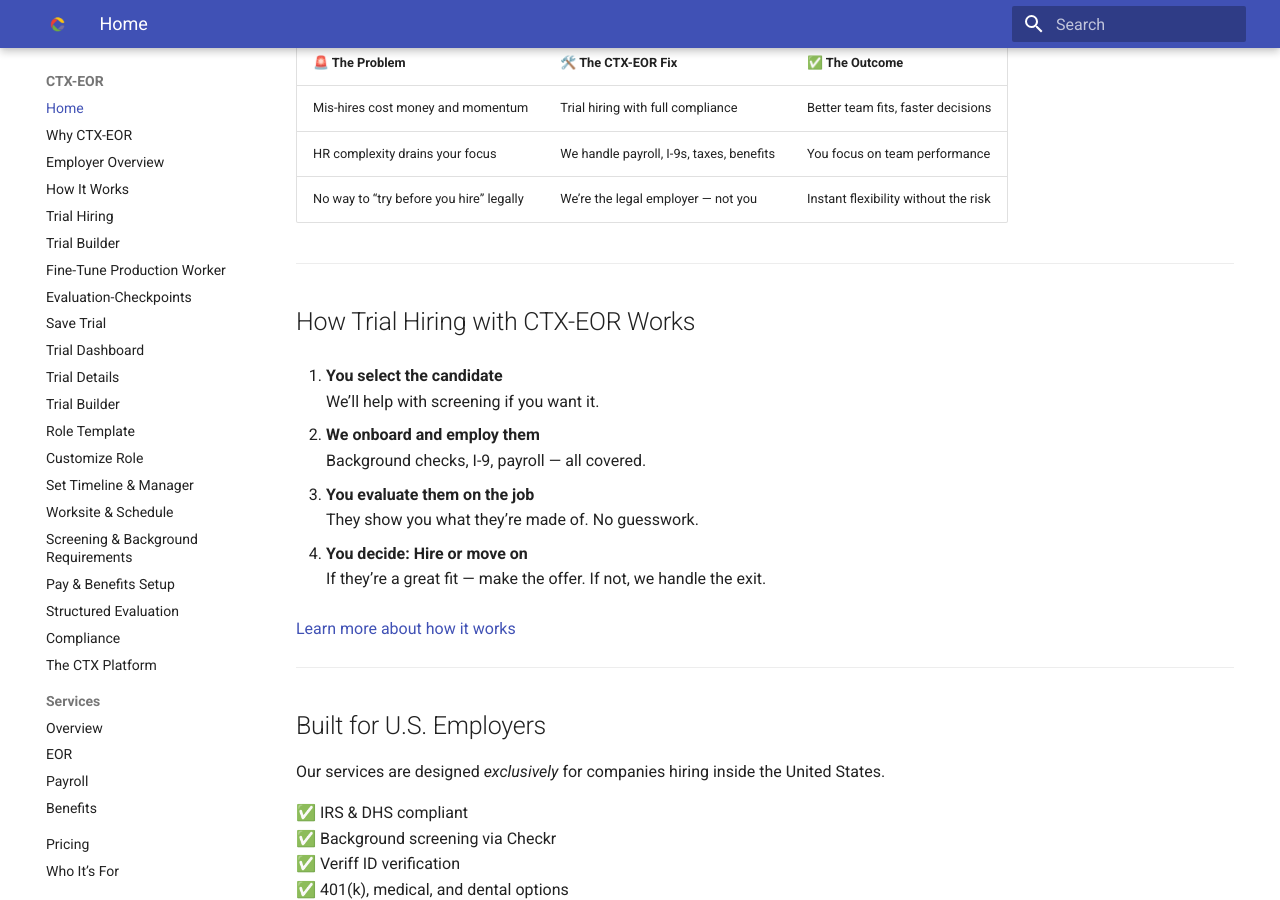
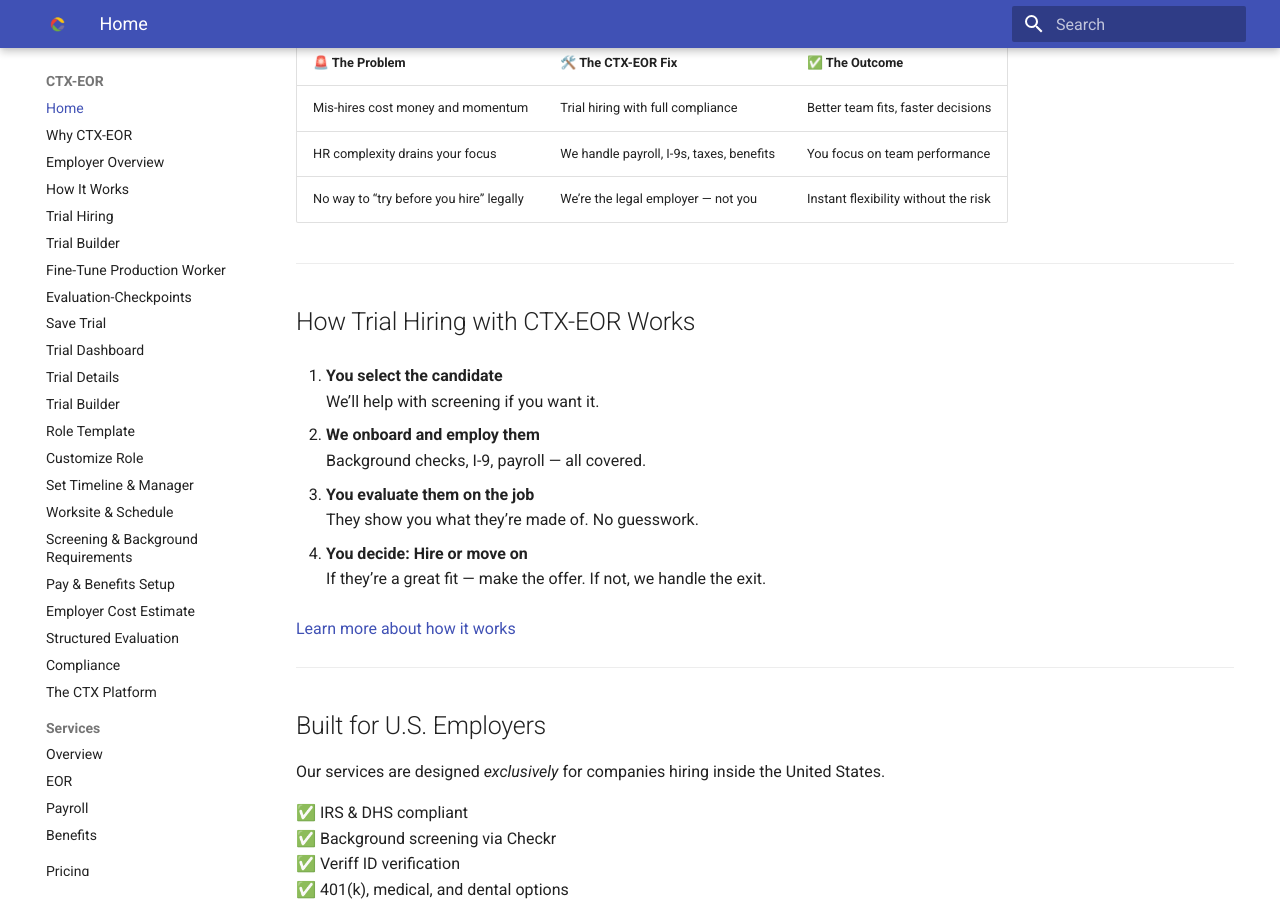
Before and after one commit to cirrusflyer275ds/ctx-eor-site, an MkDocs documentation site: the page built from docs/index.md, in a window 1280 px wide and 900 px high, scrolled down 375 px. Built offline with MkDocs 1.6.1 and Material for MkDocs 9.7.7, drawn with Linux system fonts in a browser that asks for light colours.

Commit message:
Update mkdocs.yml

```diff
--- a/mkdocs.yml
+++ b/mkdocs.yml
@@ -43,6 +43,7 @@
   - Worksite & Schedule: trial-builder-step5.md
   - Screening & Background Requirements: trial-builder-step6.md
   - Pay & Benefits Setup: trial-builder-step7.md
+  - Employer Cost Estimate: trial-builder-step8.md
   - Structured Evaluation: structured-evaluation.md
   - Compliance: compliance.md
   - The CTX Platform: platform.md
```
